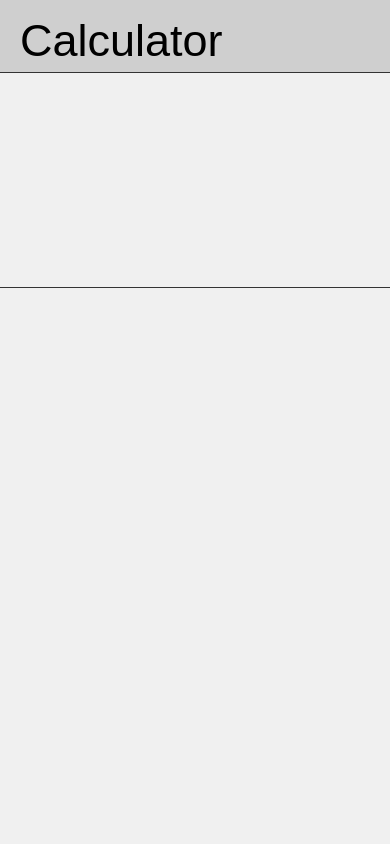
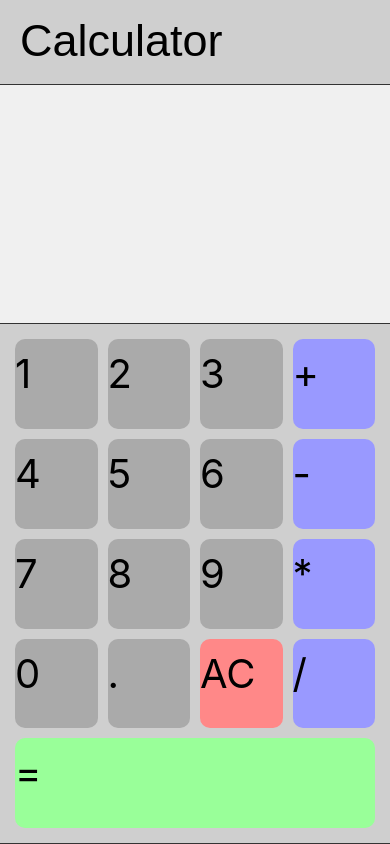
Before and after one commit to YatharthVyas/Calculator-React-Native, a React Native app: screen / in a window 390 px wide. Built offline with nearby package versions, Linux system fonts and the light colour scheme.

Commit message:
make the calculator view flex-ible

```diff
--- a/src/views/Calculator.js
+++ b/src/views/Calculator.js
@@ -3,6 +3,7 @@ import {StyleSheet, View} from 'react-native';
 // Topbar
 import Topbar from '../components/Topbar/Topbar';
 import InputDisplay from '../components/InputDisplay/InputDisplay';
+import KeypadView from '../components/Keypad/Keypad';
 // Context
 import EquationContextProvider from '../context/EquationContext'
 
@@ -13,8 +14,11 @@ export default function CalculatorView () {
 				<View style={styles.topbar}>
 					<Topbar title={'Calculator'}/>
 				</View>
-				<View style={styles.topbar}>
+				<View style={styles.inputDisplay}>
 					<InputDisplay />
+				</View>
+				<View style={styles.keypad}>
+					<KeypadView />
 				</View>
 			</View>
 		</EquationContextProvider>
@@ -23,9 +27,17 @@ export default function CalculatorView () {
 
 const styles = StyleSheet.create({
   container: {
+  	flex: 1,
     flexDirection: 'column',
+    justifyContent: 'space-around'
   },
   topbar: {
   	flexGrow: 1
+  },
+  inputDisplay: {
+  	flexGrow: 2
+  },
+  keypad: {
+  	flexGrow: 4
   }
 });
```
